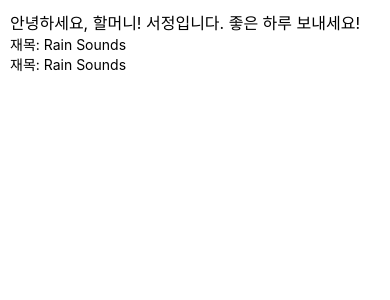
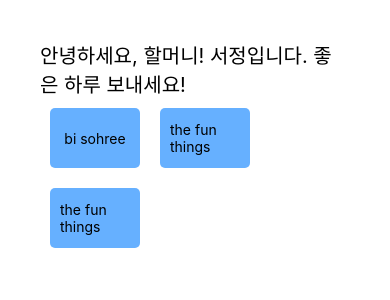
Before and after one commit to judgejudes/forHalmunni, a React Native app: screen / in a window 390 px wide. Shown: the top 300 px of the page. Built offline with nearby package versions, Linux system fonts and the light colour scheme.

Commit message:
i got nervous during stream so idk what this is

```diff
--- a/App.js
+++ b/App.js
@@ -2,20 +2,25 @@ import React from 'react';
 import { SafeAreaView, ScrollView, StyleSheet, Text, View, TouchableOpacity } from 'react-native';
 
 const Banner = ({ title }) => (
-  <Text style={styles.text}>{title}</Text>
+  <Text style={styles.msgtext}>{title}</Text>
 );
 
 const linksies = {
   title: "안녕하세요, 할머니! 서정입니다. 좋은 하루 보내세요!",
   youtubeLinks: [
     {
-      "id": "Rain Sounds",
-      "title": "ult rain sounds yeye",
+      "id": "bi sohree",
+      "title": "rain sounds",
       // "link"
     },
     {
-      "id": "Rain Sounds",
-      "title": "ult rain sounds yeye",
+      "id": "the fun things",
+      "title": "river sounds",
+      // "link"
+    },
+    {
+      "id": "the fun things",
+      "title": "river sounds",
       // "link"
     }
   ]
@@ -38,7 +43,7 @@ const getLinkTitle = link => (
 const Link = ({ link }) => (
   <TouchableOpacity style={styles.linkButton}>
     <Text style={styles.linkText}>
-      {`재목: ${getLinkTitle(link)}`}
+      {`${getLinkTitle(link)}`}
     </Text>
   </TouchableOpacity>
 );
@@ -56,15 +61,38 @@ const styles = StyleSheet.create({
   container: {
     flex: 1,
     backgroundColor: '#fff',
-    // alignItems: 'center',
-    // justifyContent: 'center',
-    padding: 15,
-    margin: 10
+    alignItems: 'center',
+    justifyContent: 'center',
+    padding: 30,
+    margin: 40,
+  },
+  msgtext: {
+    color: '#000',
+    fontSize: 20,
   },
   text: {
     color: '#000',
     fontSize: 16,
-  }
+  },
+  linksList: {
+    flex: 1,
+    flexDirection: 'row',
+    flexWrap: 'wrap',
+    alignItems: 'center',
+    justifyContent: 'flex-start',
+  },
+  linkButton: {
+    borderRadius: 5,
+    justifyContent: 'center',
+    alignItems: 'center',
+    margin: 10,
+    height: 60,
+    padding: 10,
+    minWidth: 90,
+    maxWidth: 90,
+    backgroundColor: '#66b0ff',
+  },
+
 });
 
 export default App;
```
